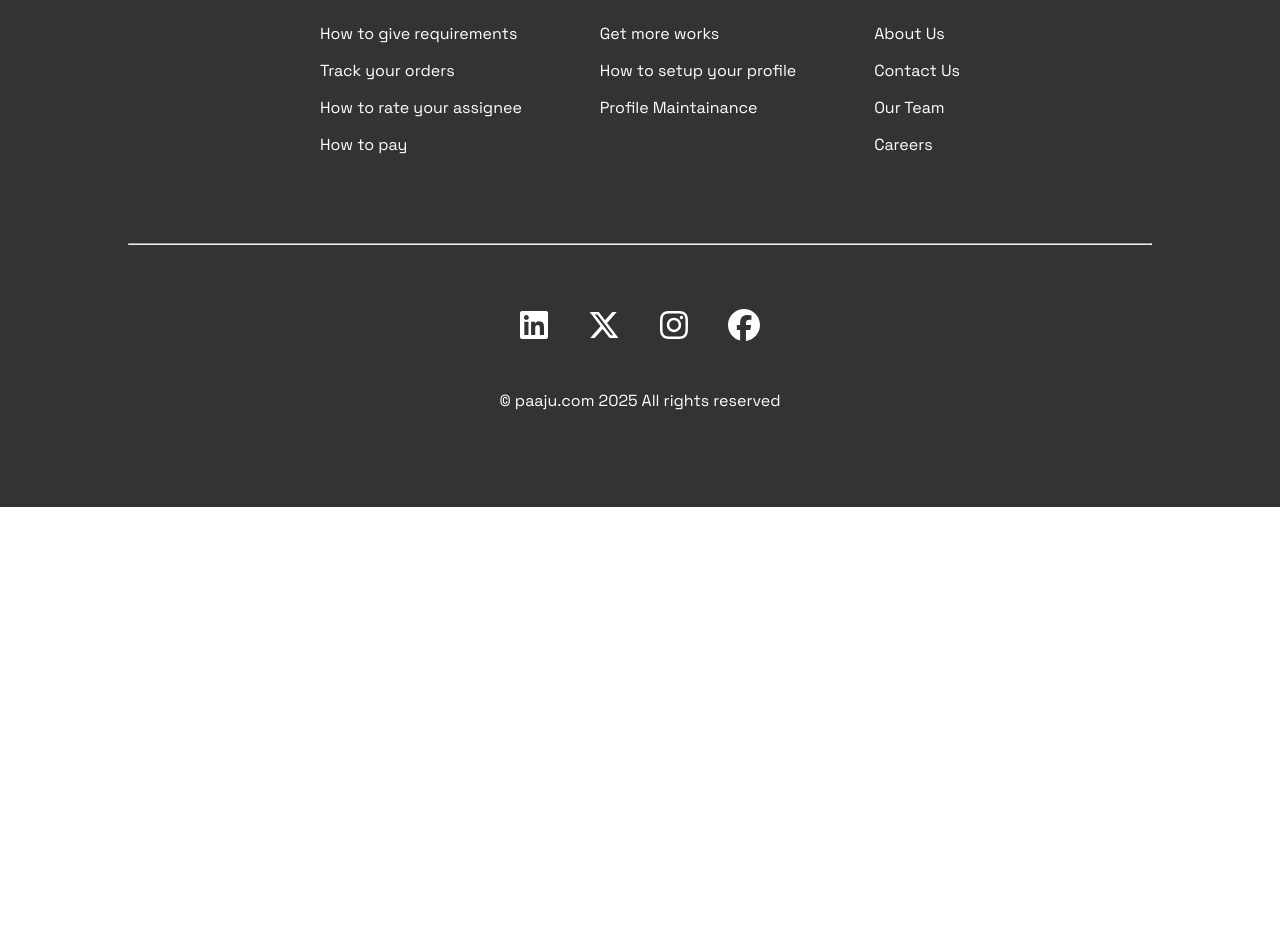
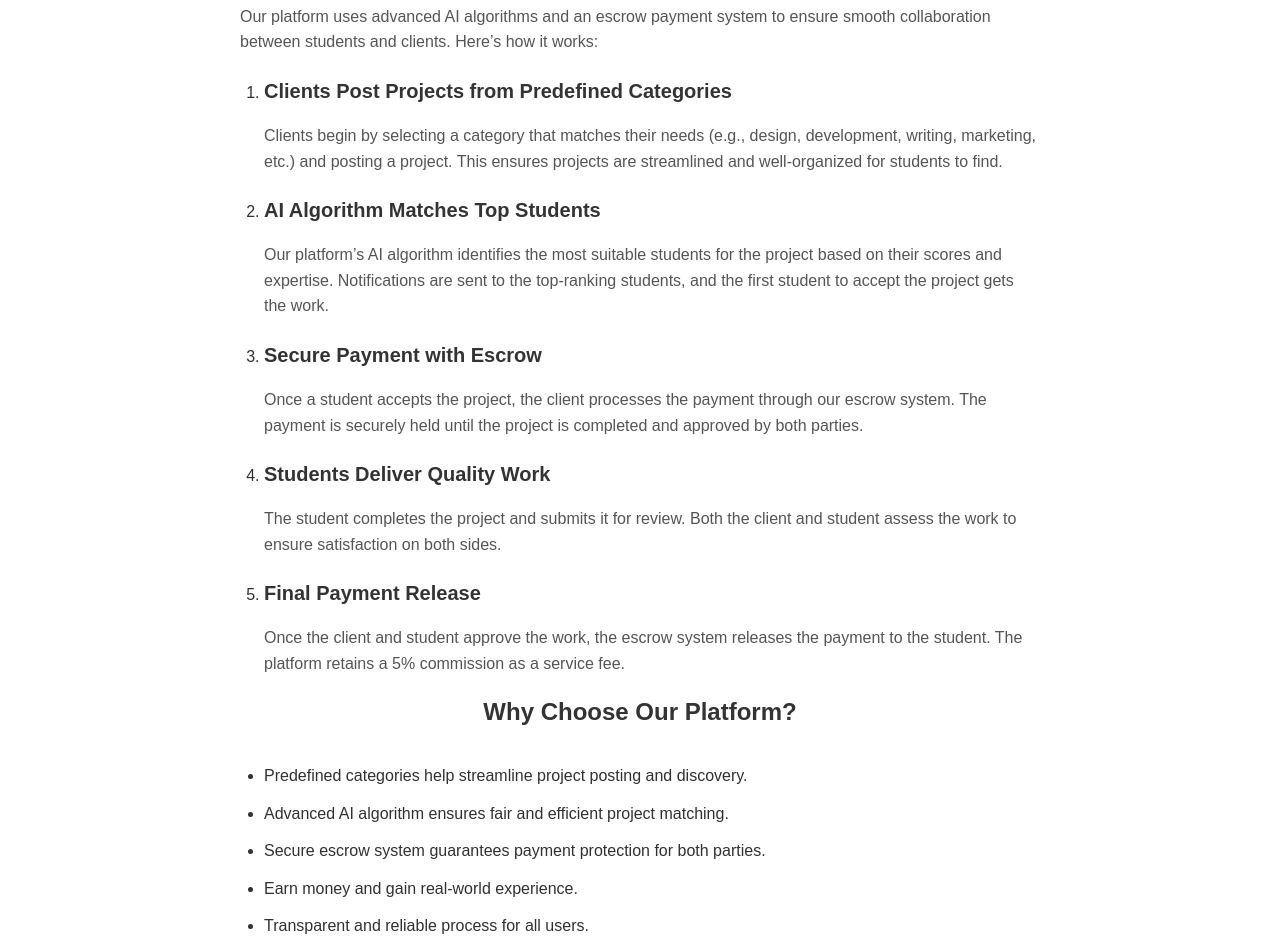
Before and after one commit to adhilbathali/xLevr-Online_Marketplace, a React (Vite) app in the folder front-end/: page /how-it-works in a window 1280 px wide. Shown: the part 286-1232 px from the top of the page. Before the commit the page ends 800 px from the top, so only its background shows below. Built offline with nearby package versions, Linux system fonts and the light colour scheme; no server answers; a web font is replaced by a local one.

Commit message:
how it work added

```diff
--- a/front-end/src/pages/How_It_Works/HowItWorks.jsx
+++ b/front-end/src/pages/How_It_Works/HowItWorks.jsx
@@ -1,7 +1,67 @@
+import { Link } from "react-router-dom";
+import styles from "./HowItWorks.module.css";
+
+
 export default function HowItWorks() {
     return (
-        <div>
-            <h1>Iam, How it Works</h1>
+        <div style={{ padding: "2rem", fontFamily: "Arial, sans-serif" }}>
+            <h1 style={{ textAlign: "center", marginBottom: "1rem" }}>How It Works</h1>
+            <div style={{ maxWidth: "800px", margin: "0 auto", lineHeight: "1.6" }}>
+                <h2>Welcome to Our Freelancing Platform for Students!</h2>
+                <p>
+                    Our platform uses advanced AI algorithms and an escrow payment system to ensure smooth collaboration between students and clients. Here’s how it works:
+                </p>
+
+                <ol>
+                    <li>
+                        <h3>Clients Post Projects from Predefined Categories</h3>
+                        <p>
+                            Clients begin by selecting a category that matches their needs (e.g., design, development, writing, marketing, etc.) and posting a project. This ensures projects are streamlined and well-organized for students to find.
+                        </p>
+                    </li>
+
+                    <li>
+                        <h3>AI Algorithm Matches Top Students</h3>
+                        <p>
+                            Our platform’s AI algorithm identifies the most suitable students for the project based on their scores and expertise. Notifications are sent to the top-ranking students, and the first student to accept the project gets the work.
+                        </p>
+                    </li>
+
+                    <li>
+                        <h3>Secure Payment with Escrow</h3>
+                        <p>
+                            Once a student accepts the project, the client processes the payment through our escrow system. The payment is securely held until the project is completed and approved by both parties.
+                        </p>
+                    </li>
+
+                    <li>
+                        <h3>Students Deliver Quality Work</h3>
+                        <p>
+                            The student completes the project and submits it for review. Both the client and student assess the work to ensure satisfaction on both sides.
+                        </p>
+                    </li>
+
+                    <li>
+                        <h3>Final Payment Release</h3>
+                        <p>
+                            Once the client and student approve the work, the escrow system releases the payment to the student. The platform retains a 5% commission as a service fee.
+                        </p>
+                    </li>
+                </ol>
+
+                <h2>Why Choose Our Platform?</h2>
+                <ul>
+                    <li>Predefined categories help streamline project posting and discovery.</li>
+                    <li>Advanced AI algorithm ensures fair and efficient project matching.</li>
+                    <li>Secure escrow system guarantees payment protection for both parties.</li>
+                    <li>Earn money and gain real-world experience.</li>
+                    <li>Transparent and reliable process for all users.</li>
+                </ul>
+
+                <p style={{ textAlign: "center", marginTop: "2rem" }}>
+                Ready to get started? <strong><Link to="/signup">Sign up now</Link></strong> and let our platform help you thrive in your freelancing journey!
+                </p>
+            </div>
         </div>
     );
 }
--- a/front-end/src/pages/How_It_Works/HowItWorks.module.css
+++ b/front-end/src/pages/How_It_Works/HowItWorks.module.css
@@ -1,3 +1,70 @@
-.how-it-works-div{
-    background-color: orange;
+/* Styles for the How It Works page */
+
+.container {
+    padding: 2rem;
+    font-family: "Arial", sans-serif;
+    background-color: #f9f9f9;
+    color: #333;
 }
+
+.header {
+    text-align: center;
+    margin-bottom: 1.5rem;
+    font-size: 2rem;
+    color: #262728;
+}
+
+.content {
+    max-width: 800px;
+    margin: 0 auto;
+    line-height: 1.6;
+    background-color: #fff;
+    padding: 1.5rem;
+    border-radius: 8px;
+    box-shadow: 0 2px 5px rgba(0, 0, 0, 0.1);
+}
+
+h2 {
+    color: #2a2a2b;
+    margin-top: 1rem;
+}
+
+p {
+    margin-bottom: 1rem;
+    font-size: 1rem;
+    color: #555;
+}
+
+ol {
+    margin: 1rem 0;
+    padding-left: 1.5rem;
+}
+
+ol li {
+    margin-bottom: 1rem;
+    font-size: 1rem;
+}
+
+h3 {
+    margin-bottom: 0.5rem;
+    font-size: 1.25rem;
+    color: #333;
+}
+
+ul {
+    margin: 1rem 0;
+    padding-left: 1.5rem;
+}
+
+ul li {
+    margin-bottom: 0.75rem;
+    font-size: 1rem;
+}
+
+.callToAction {
+    text-align: center;
+    margin-top: 2rem;
+    font-weight: bold;
+    color: #101010;
+    font-size: 1.25rem;
+}
```
